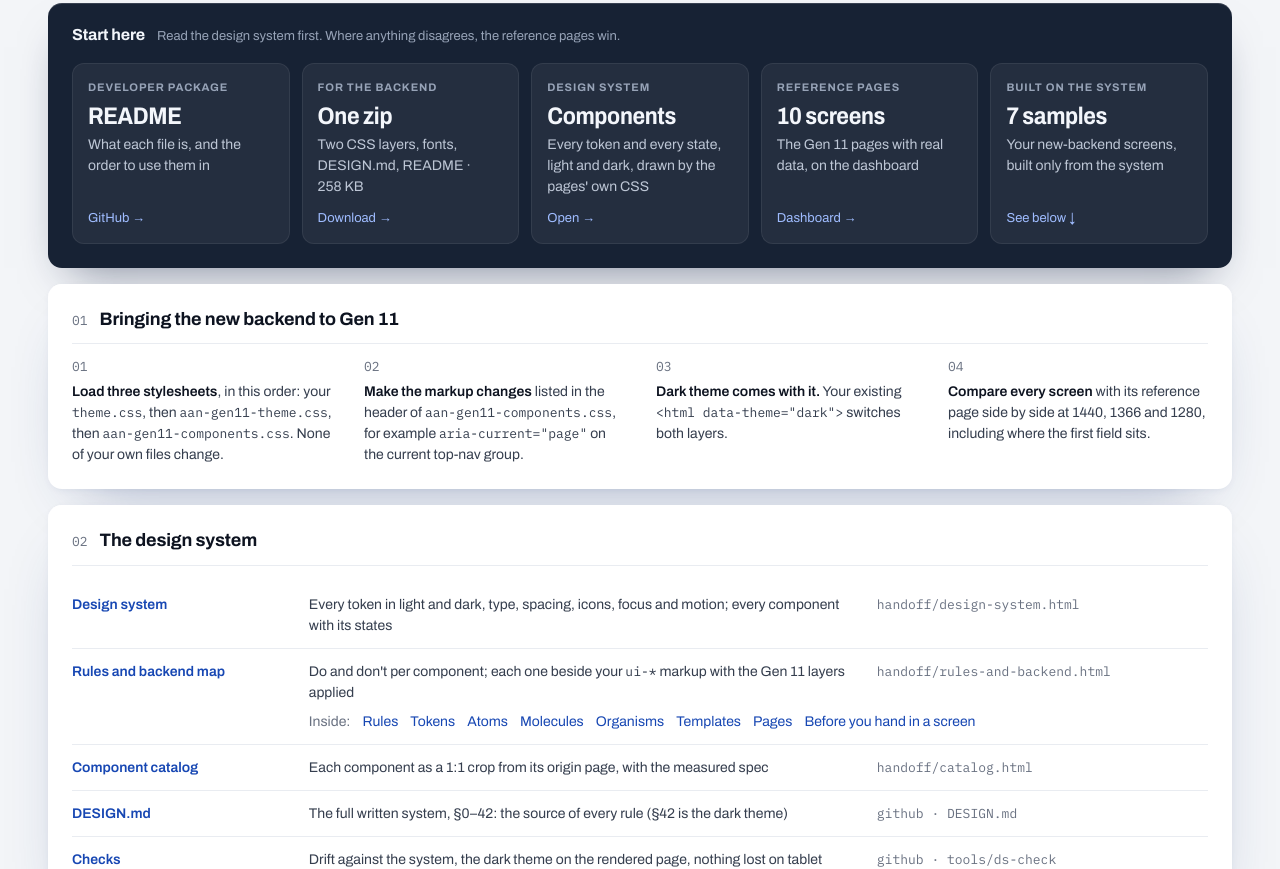
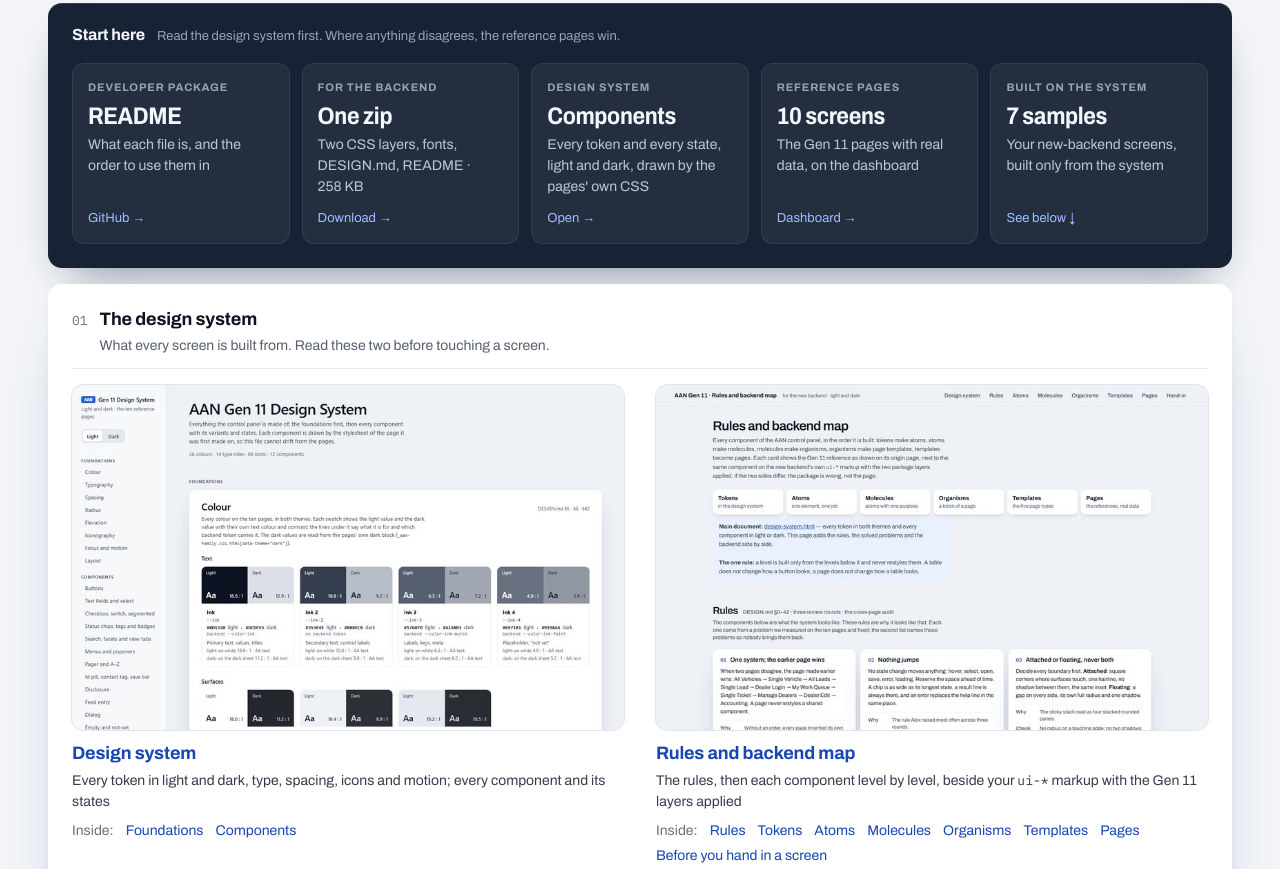
Before and after one commit to Sigovs/aan-gen11-v3-preview, a plain HTML site: page handoff/index.html in a window 1280 px wide. Shown: the part 93-962 px from the top of the page. Drawn offline with Linux system fonts and the light colour scheme.

Commit message:
Handover page: design system first, with previews

```diff
--- a/handoff/index.html
+++ b/handoff/index.html
@@ -86,12 +86,19 @@
   .row:hover { background: var(--wash); }
   .row__n { color: var(--brand-ink); font-weight: 600; }
   .row__a { font: 400 13px/1.4 var(--mono); color: var(--ink-4); white-space: nowrap; overflow: hidden; text-overflow: ellipsis; }
-  /* direct links into a page's levels, under its row, on the description column */
-  .jump { display: grid; grid-template-columns: minmax(180px, 2fr) minmax(0, 5fr) minmax(0, 3fr); column-gap: var(--s4); padding-bottom: var(--s3); margin-top: calc(-1 * var(--s1)); }
-  .jump__in { grid-column: 2 / -1; display: flex; flex-wrap: wrap; align-items: baseline; gap: var(--s1) var(--s3); }
+  /* the system: the two pages everything is built from, shown as pages, above the link rows */
+  .sys { display: grid; grid-template-columns: repeat(2, minmax(0, 1fr)); gap: var(--s5) var(--s6); padding-bottom: var(--s5); margin-bottom: var(--s2); border-bottom: 1px solid var(--line-2); }
+  .sys__item { min-width: 0; }
+  .sys__a { display: block; text-decoration: none; color: var(--ink-2); }
+  .sys__a:hover .card__img { box-shadow: 0 0 0 2px var(--brand); }
+  .sys__a:focus-visible { box-shadow: none; }
+  .sys__a:focus-visible .card__img { box-shadow: var(--ring); }
+  .sys__t { display: block; margin-top: var(--s3); color: var(--brand-ink); font-size: 18px; line-height: 1.3; font-weight: 700; letter-spacing: -.01em; }
+  .sys__s { display: block; margin-top: var(--s1); }
+  .jump__in { display: flex; flex-wrap: wrap; align-items: baseline; gap: var(--s1) var(--s3); margin-top: var(--s2); }
   .jump__k { color: var(--ink-4); }
-  .jump a { color: var(--brand-ink); text-decoration: none; white-space: nowrap; }
-  .jump a:hover { text-decoration: underline; text-underline-offset: 3px; }
+  .jump__in a { color: var(--brand-ink); text-decoration: none; white-space: nowrap; }
+  .jump__in a:hover { text-decoration: underline; text-underline-offset: 3px; }
 
   /* page cards */
   .grid { display: grid; grid-template-columns: repeat(auto-fill, minmax(220px, 1fr)); gap: var(--s5) var(--s4); }
@@ -120,7 +127,6 @@
     .board__g .tile:last-child { grid-column: 1 / -1; }   /* five tiles in two columns: the samples take the last row whole */
     .row { grid-template-columns: minmax(160px, 2fr) minmax(0, 5fr); }
     .row__a { display: none; }
-    .jump { grid-template-columns: minmax(160px, 2fr) minmax(0, 5fr); }
   }
   @media (max-width: 767.98px) {
     .head { padding-top: var(--s6); }
@@ -130,8 +136,7 @@
     .two .ch + .ch { margin-top: 0; }
     .ch { padding: var(--s4); }
     .row { grid-template-columns: minmax(0, 1fr); gap: 2px; }
-    .jump { grid-template-columns: minmax(0, 1fr); }
-    .jump__in { grid-column: 1 / -1; }
+    .sys { grid-template-columns: minmax(0, 1fr); }
     .grid { grid-template-columns: repeat(2, minmax(0, 1fr)); gap: var(--s4) var(--s3); }
   }
   @media (max-width: 479.98px) {
@@ -172,25 +177,36 @@
 </section>
 
 <section class="ch" aria-labelledby="c1">
-  <div class="ch__h"><span class="ch__n">01</span><h2 id="c1">Bringing the new backend to Gen&nbsp;11</h2></div>
+  <div class="ch__h"><span class="ch__n">01</span><h2 id="c1">The design system</h2>
+    <p class="ch__p">What every screen is built from. Read these two before touching a screen.</p></div>
+  <div class="sys">
+    <div class="sys__item">
+      <a class="sys__a" href="design-system.html"><img class="card__img" src="start/ds-design-system.jpg" alt="The design system page" width="800" height="500">
+        <span class="sys__t">Design system</span>
+        <span class="sys__s">Every token in light and dark, type, spacing, icons and motion; every component and its states</span></a>
+      <span class="jump__in"><span class="jump__k">Inside:</span><a href="design-system.html#colour">Foundations</a><a href="design-system.html#buttons">Components</a></span>
+    </div>
+    <div class="sys__item">
+      <a class="sys__a" href="rules-and-backend.html"><img class="card__img" src="start/ds-rules-and-backend.jpg" alt="The rules and backend map page" width="800" height="500">
+        <span class="sys__t">Rules and backend map</span>
+        <span class="sys__s">The rules, then each component level by level, beside your <code>ui-*</code> markup with the Gen&nbsp;11 layers applied</span></a>
+      <nav class="jump__in" aria-label="Levels inside the rules and backend map"><span class="jump__k">Inside:</span><a href="rules-and-backend.html#rules">Rules</a><a href="rules-and-backend.html#tokens">Tokens</a><a href="rules-and-backend.html#atoms">Atoms</a><a href="rules-and-backend.html#molecules">Molecules</a><a href="rules-and-backend.html#organisms">Organisms</a><a href="rules-and-backend.html#templates">Templates</a><a href="rules-and-backend.html#pages">Pages</a><a href="rules-and-backend.html#hand-in">Before you hand in a screen</a></nav>
+    </div>
+  </div>
+  <ul class="rows">
+    <li><a class="row" href="https://github.com/Sigovs/AAN_RESSELLER_THEMEKIT_Alex/blob/handoff/DESIGN.md"><span class="row__n">DESIGN.md</span><span>The full written system, §0–42: the source of every rule (§42 is the dark theme)</span><span class="row__a">github · DESIGN.md</span></a></li>
+    <li><a class="row" href="https://github.com/Sigovs/AAN_RESSELLER_THEMEKIT_Alex/tree/handoff/tools/ds-check"><span class="row__n">Checks</span><span>Drift against the system, the dark theme on the rendered page, nothing lost on tablet</span><span class="row__a">github · tools/ds-check</span></a></li>
+  </ul>
+</section>
+
+<section class="ch" aria-labelledby="c2">
+  <div class="ch__h"><span class="ch__n">02</span><h2 id="c2">Bringing the new backend to Gen&nbsp;11</h2></div>
   <ol class="steps">
     <li><b>Load three stylesheets</b>, in this order: your <code>theme.css</code>, then <code>aan-gen11-theme.css</code>, then <code>aan-gen11-components.css</code>. None of your own files change.</li>
     <li><b>Make the markup changes</b> listed in the header of <code>aan-gen11-components.css</code>, for example <code>aria-current="page"</code> on the current top-nav group.</li>
     <li><b>Dark theme comes with it.</b> Your existing <code>&lt;html data-theme="dark"&gt;</code> switches both layers.</li>
     <li><b>Compare every screen</b> with its reference page side by side at 1440, 1366 and 1280, including where the first field sits.</li>
   </ol>
-</section>
-
-<section class="ch" aria-labelledby="c2">
-  <div class="ch__h"><span class="ch__n">02</span><h2 id="c2">The design system</h2></div>
-  <ul class="rows">
-    <li><a class="row" href="design-system.html"><span class="row__n">Design system</span><span>Every token in light and dark, type, spacing, icons, focus and motion; every component with its states</span><span class="row__a">handoff/design-system.html</span></a></li>
-    <li><a class="row" href="rules-and-backend.html"><span class="row__n">Rules and backend map</span><span>Do and don't per component; each one beside your <code>ui-*</code> markup with the Gen 11 layers applied</span><span class="row__a">handoff/rules-and-backend.html</span></a>
-      <nav class="jump" aria-label="Levels inside the rules and backend map"><span class="jump__in"><span class="jump__k">Inside:</span><a href="rules-and-backend.html#rules">Rules</a><a href="rules-and-backend.html#tokens">Tokens</a><a href="rules-and-backend.html#atoms">Atoms</a><a href="rules-and-backend.html#molecules">Molecules</a><a href="rules-and-backend.html#organisms">Organisms</a><a href="rules-and-backend.html#templates">Templates</a><a href="rules-and-backend.html#pages">Pages</a><a href="rules-and-backend.html#hand-in">Before you hand in a screen</a></span></nav></li>
-    <li><a class="row" href="catalog.html"><span class="row__n">Component catalog</span><span>Each component as a 1:1 crop from its origin page, with the measured spec</span><span class="row__a">handoff/catalog.html</span></a></li>
-    <li><a class="row" href="https://github.com/Sigovs/AAN_RESSELLER_THEMEKIT_Alex/blob/handoff/DESIGN.md"><span class="row__n">DESIGN.md</span><span>The full written system, §0–42: the source of every rule (§42 is the dark theme)</span><span class="row__a">github · DESIGN.md</span></a></li>
-    <li><a class="row" href="https://github.com/Sigovs/AAN_RESSELLER_THEMEKIT_Alex/tree/handoff/tools/ds-check"><span class="row__n">Checks</span><span>Drift against the system, the dark theme on the rendered page, nothing lost on tablet</span><span class="row__a">github · tools/ds-check</span></a></li>
-  </ul>
 </section>
 
 <section class="ch" aria-labelledby="c3">
```
Also changed, not shown: handoff/start/ds-design-system.jpg (added), handoff/start/ds-rules-and-backend.jpg (added).
